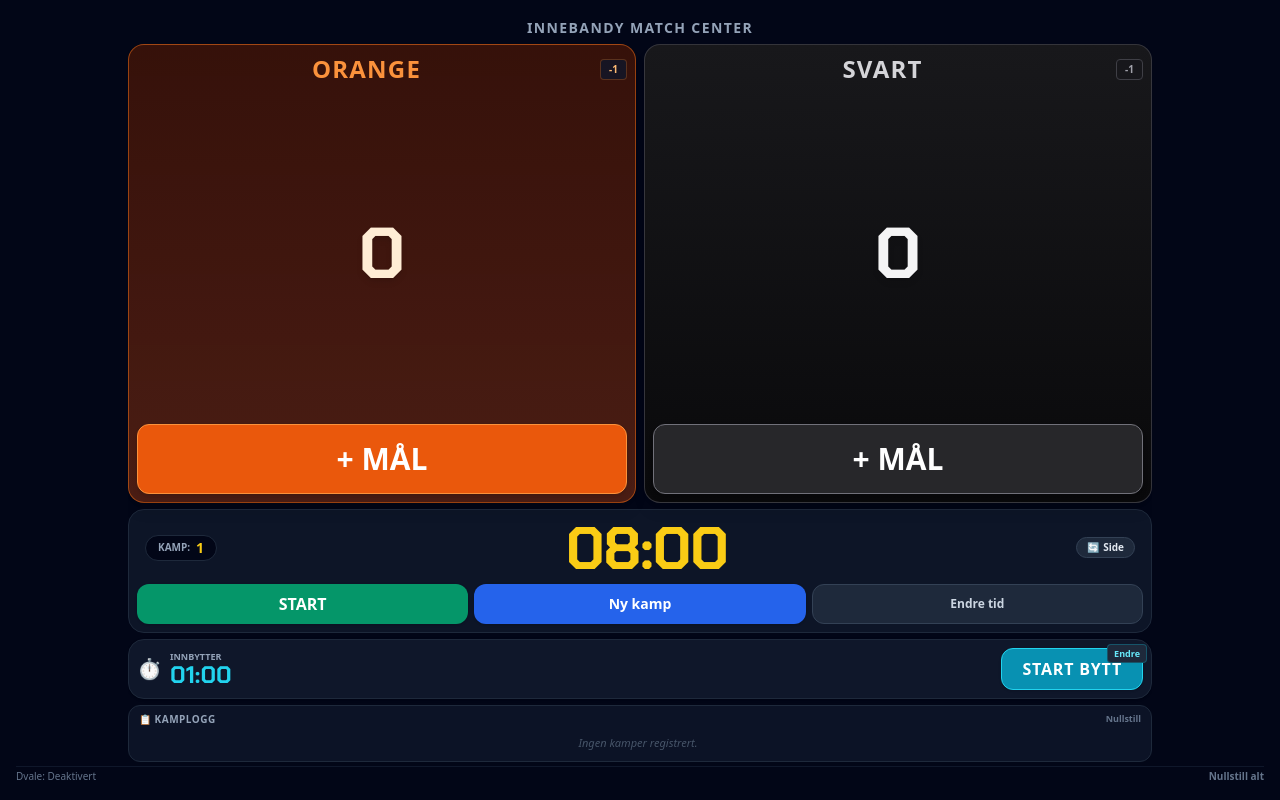
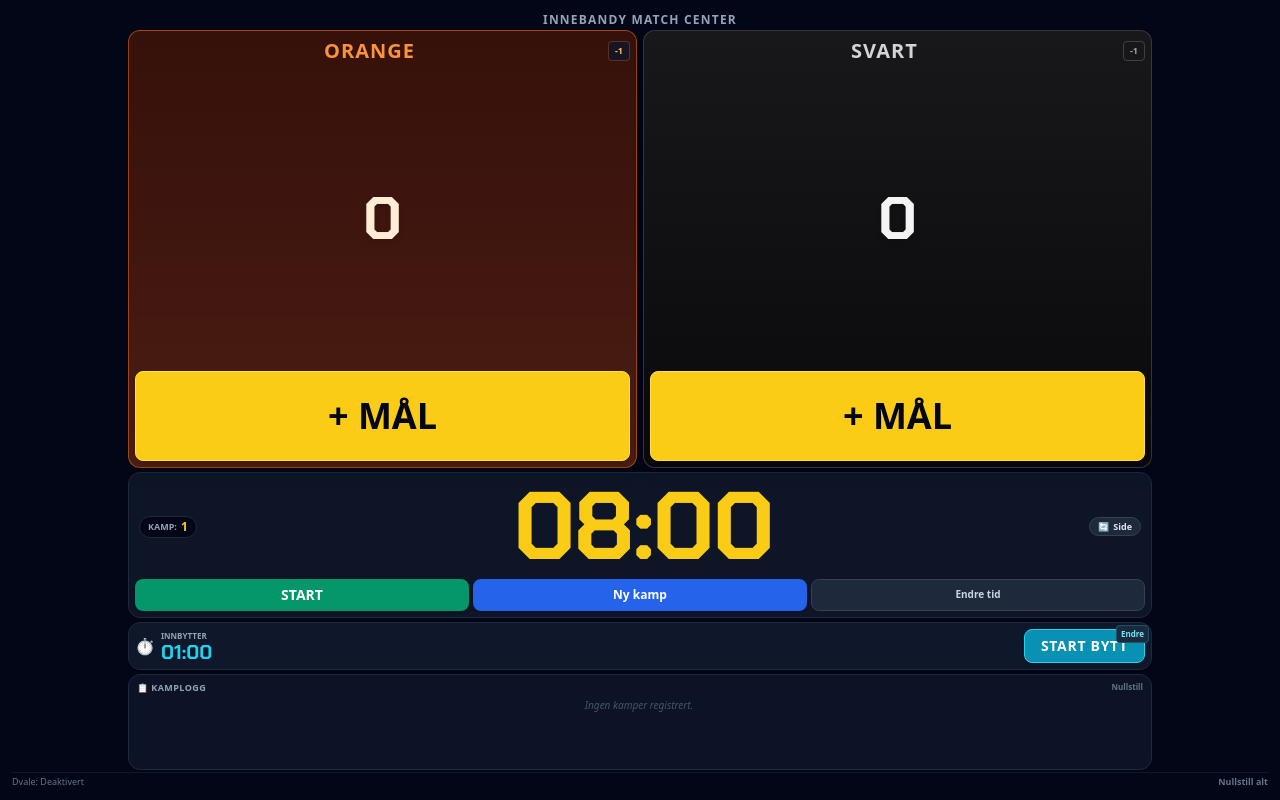
Before and after one commit to henrikaan/innebandy-scoreboard, a plain HTML site: page index.html in a window 1280 px wide. Drawn offline with nearby package versions, Linux system fonts and the light colour scheme.

Commit message:
Add files via upload

```diff
--- a/index.html
+++ b/index.html
@@ -12,8 +12,8 @@
     }
 
     @keyframes match-end-blink {
-      0%, 100% { background-color: #020617; } /* slate-950 */
-      50% { background-color: #991b1b; }      /* red-800 */
+      0%, 100% { background-color: #020617; }
+      50% { background-color: #991b1b; }
     }
 
     .animate-blink-red {
@@ -37,115 +37,115 @@
     }
   </style>
 </head>
-<body id="main-body" class="bg-slate-950 text-white select-none h-screen w-screen flex flex-col justify-between p-2 sm:p-4 transition-colors duration-200 overflow-hidden">
+<body id="main-body" class="bg-slate-950 text-white select-none h-screen w-screen flex flex-col justify-between p-1.5 sm:p-3 transition-colors duration-200 overflow-hidden">
 
   <!-- Minimal Header -->
-  <header class="text-center shrink-0 py-0.5">
-    <h1 class="text-xs sm:text-sm font-semibold tracking-widest text-slate-400 uppercase">Innebandy Match Center</h1>
+  <header class="text-center shrink-0">
+    <h1 class="text-[10px] sm:text-xs font-semibold tracking-widest text-slate-400 uppercase">Innebandy Match Center</h1>
   </header>
 
-  <!-- Hovedinnhold / Match Grid (Spenner over tilgjengelig plass på skjermen) -->
-  <main class="flex-1 w-full max-w-5xl mx-auto flex flex-col justify-between gap-1.5 py-1 min-h-0 overflow-hidden">
+  <!-- Hovedinnhold / Match Grid (Strengt tilpasset skjermhøyden) -->
+  <main class="flex-1 w-full max-w-5xl mx-auto flex flex-col justify-between gap-1 py-0.5 min-h-0 overflow-hidden">
 
-    <!-- Top Row: Måltavler for begge lag ved siden av hverandre på mobil -->
-    <div class="grid grid-cols-2 gap-2 flex-1 min-h-0">
+    <!-- Top Row: Måltavler for begge lag med doblet høyde på +MÅL knappene -->
+    <div class="grid grid-cols-2 gap-1.5 flex-[1.4] min-h-0">
 
       <!-- Venstre Lag Box -->
-      <div id="card-left" class="bg-gradient-to-b from-orange-950/80 to-orange-900/60 border border-orange-500/50 rounded-2xl p-2 shadow-lg flex flex-col justify-between items-center relative overflow-hidden h-full">
+      <div id="card-left" class="bg-gradient-to-b from-orange-950/80 to-orange-900/60 border border-orange-500/50 rounded-xl p-1.5 shadow-lg flex flex-col justify-between items-center relative overflow-hidden h-full">
         <div class="flex justify-between items-center w-full z-10 gap-1">
-          <input id="name-left" type="text" value="ORANGE" class="bg-transparent text-lg sm:text-2xl font-bold text-center text-orange-400 focus:outline-none focus:border-b border-orange-400 uppercase tracking-wider w-full">
-          <button onclick="changeScore('left', -1)" class="px-2 py-0.5 bg-slate-900/80 hover:bg-slate-800 text-[10px] text-orange-300 font-bold rounded border border-orange-500/30 shrink-0">
+          <input id="name-left" type="text" value="ORANGE" class="bg-transparent text-base sm:text-xl font-bold text-center text-orange-400 focus:outline-none focus:border-b border-orange-400 uppercase tracking-wider w-full">
+          <button onclick="changeScore('left', -1)" class="px-1.5 py-0.5 bg-slate-900/80 hover:bg-slate-800 text-[9px] text-orange-300 font-bold rounded border border-orange-500/30 shrink-0">
             -1
           </button>
         </div>
 
         <!-- Mål-tall -->
-        <div id="score-left" class="digital-font text-5xl sm:text-7xl font-bold text-orange-100 my-auto pointer-events-none drop-shadow-md">0</div>
+        <div id="score-left" class="digital-font text-4xl sm:text-6xl font-bold text-orange-100 my-auto pointer-events-none drop-shadow-md">0</div>
 
-        <!-- + MÅL KNAPP -->
-        <button onclick="changeScore('left', 1)" class="w-full py-2.5 sm:py-4 bg-orange-600 hover:bg-orange-500 active:bg-orange-400 text-white font-black text-xl sm:text-3xl rounded-xl transition shadow-md border border-orange-400 flex items-center justify-center gap-1 z-10 shrink-0">
+        <!-- GIGANTISK/DOBBELT SÅ HØY + MÅL KNAPP (GUL) -->
+        <button onclick="changeScore('left', 1)" class="w-full py-4 sm:py-6 bg-yellow-400 hover:bg-yellow-300 active:bg-yellow-200 text-slate-950 font-black text-2xl sm:text-4xl rounded-lg transition shadow-md border border-yellow-300 flex items-center justify-center gap-1 z-10 shrink-0">
           <span>+ MÅL</span>
         </button>
       </div>
 
       <!-- Høyre Lag Box -->
-      <div id="card-right" class="bg-gradient-to-b from-zinc-900 to-zinc-950 border border-zinc-700/80 rounded-2xl p-2 shadow-lg flex flex-col justify-between items-center relative overflow-hidden h-full">
+      <div id="card-right" class="bg-gradient-to-b from-zinc-900 to-zinc-950 border border-zinc-700/80 rounded-xl p-1.5 shadow-lg flex flex-col justify-between items-center relative overflow-hidden h-full">
         <div class="flex justify-between items-center w-full z-10 gap-1">
-          <input id="name-right" type="text" value="SVART" class="bg-transparent text-lg sm:text-2xl font-bold text-center text-zinc-300 focus:outline-none focus:border-b border-zinc-500 uppercase tracking-wider w-full">
-          <button onclick="changeScore('right', -1)" class="px-2 py-0.5 bg-zinc-900/90 hover:bg-zinc-800 text-[10px] text-zinc-400 font-bold rounded border border-zinc-700 shrink-0">
+          <input id="name-right" type="text" value="SVART" class="bg-transparent text-base sm:text-xl font-bold text-center text-zinc-300 focus:outline-none focus:border-b border-zinc-500 uppercase tracking-wider w-full">
+          <button onclick="changeScore('right', -1)" class="px-1.5 py-0.5 bg-zinc-900/90 hover:bg-zinc-800 text-[9px] text-zinc-400 font-bold rounded border border-zinc-700 shrink-0">
             -1
           </button>
         </div>
 
         <!-- Mål-tall -->
-        <div id="score-right" class="digital-font text-5xl sm:text-7xl font-bold text-zinc-100 my-auto pointer-events-none drop-shadow-md">0</div>
+        <div id="score-right" class="digital-font text-4xl sm:text-6xl font-bold text-zinc-100 my-auto pointer-events-none drop-shadow-md">0</div>
 
-        <!-- + MÅL KNAPP -->
-        <button onclick="changeScore('right', 1)" class="w-full py-2.5 sm:py-4 bg-zinc-800 hover:bg-zinc-700 active:bg-zinc-600 text-white font-black text-xl sm:text-3xl rounded-xl transition shadow-md border border-zinc-500 flex items-center justify-center gap-1 z-10 shrink-0">
+        <!-- GIGANTISK/DOBBELT SÅ HØY + MÅL KNAPP (GUL) -->
+        <button onclick="changeScore('right', 1)" class="w-full py-4 sm:py-6 bg-yellow-400 hover:bg-yellow-300 active:bg-yellow-200 text-slate-950 font-black text-2xl sm:text-4xl rounded-lg transition shadow-md border border-yellow-300 flex items-center justify-center gap-1 z-10 shrink-0">
           <span>+ MÅL</span>
         </button>
       </div>
 
     </div>
 
-    <!-- Midtre Del: Kampklokke & Kontroller -->
-    <div class="bg-slate-900/90 border border-slate-800 rounded-2xl p-2 flex flex-col items-center justify-center shrink-0">
+    <!-- Midtre Del: Kampklokke (Større tall) & Kontroller -->
+    <div class="bg-slate-900/90 border border-slate-800 rounded-xl p-1.5 flex flex-col items-center justify-center shrink-0">
 
-      <div class="flex items-center justify-between w-full px-2 mb-0.5">
-        <div class="flex items-center gap-1.5 bg-slate-950 px-3 py-0.5 rounded-full border border-slate-800">
-          <span class="text-[10px] uppercase text-slate-400 font-semibold">Kamp:</span>
-          <span id="match-counter-display" class="font-bold text-sm text-yellow-400">1</span>
+      <div class="flex items-center justify-between w-full px-1">
+        <div class="flex items-center gap-1 bg-slate-950 px-2 py-0.5 rounded-full border border-slate-800">
+          <span class="text-[9px] uppercase text-slate-400 font-semibold">Kamp:</span>
+          <span id="match-counter-display" class="font-bold text-xs text-yellow-400">1</span>
         </div>
 
-        <!-- Kamptidsvisning -->
-        <div id="timer-display" class="digital-font text-4xl sm:text-6xl font-bold text-yellow-400 tracking-tight leading-none">
+        <!-- STØRRE Kamptidsvisning -->
+        <div id="timer-display" class="digital-font text-6xl sm:text-8xl font-bold text-yellow-400 tracking-tight leading-none">
           08:00
         </div>
 
-        <button onclick="swapSides()" title="Bytt banehalvdel" class="flex items-center gap-1 bg-slate-800 hover:bg-slate-700 text-slate-200 border border-slate-700 px-2.5 py-0.5 rounded-full text-[10px] font-bold">
+        <button onclick="swapSides()" title="Bytt banehalvdel" class="flex items-center gap-1 bg-slate-800 hover:bg-slate-700 text-slate-200 border border-slate-700 px-2 py-0.5 rounded-full text-[9px] font-bold">
           <span>🔄</span> Side
         </button>
       </div>
 
       <!-- Kontrollknapper for Kampklokke -->
-      <div class="grid grid-cols-3 gap-1.5 w-full mt-1">
-        <button id="start-btn" onclick="toggleTimer()" class="py-2 bg-emerald-600 hover:bg-emerald-500 active:scale-95 font-black text-sm sm:text-base rounded-xl transition shadow">START</button>
-        <button onclick="startNewMatch()" class="py-2 bg-blue-600 hover:bg-blue-500 active:scale-95 font-bold text-xs sm:text-sm text-white rounded-xl transition shadow">Ny kamp</button>
-        <button onclick="setCustomTime()" class="py-2 bg-slate-800 hover:bg-slate-700 active:scale-95 font-semibold text-xs text-slate-300 rounded-xl transition border border-slate-700">Endre tid</button>
+      <div class="grid grid-cols-3 gap-1 w-full mt-1">
+        <button id="start-btn" onclick="toggleTimer()" class="py-1.5 bg-emerald-600 hover:bg-emerald-500 active:scale-95 font-black text-xs sm:text-sm rounded-lg transition shadow">START</button>
+        <button onclick="startNewMatch()" class="py-1.5 bg-blue-600 hover:bg-blue-500 active:scale-95 font-bold text-[11px] sm:text-xs text-white rounded-lg transition shadow">Ny kamp</button>
+        <button onclick="setCustomTime()" class="py-1.5 bg-slate-800 hover:bg-slate-700 active:scale-95 font-semibold text-[10px] text-slate-300 rounded-lg transition border border-slate-700">Endre tid</button>
       </div>
     </div>
 
     <!-- Innbytter-timer -->
-    <div id="sub-timer-card" class="bg-slate-900 border border-slate-800 rounded-2xl p-2 flex items-center justify-between gap-2 shadow shrink-0 relative overflow-hidden">
-      <button onclick="setCustomSubTime()" class="absolute top-1 right-1 px-1.5 py-0.5 bg-slate-800 text-[9px] text-cyan-300 font-bold rounded border border-cyan-500/30 z-20">
+    <div id="sub-timer-card" class="bg-slate-900 border border-slate-800 rounded-xl p-1.5 flex items-center justify-between gap-1 shadow shrink-0 relative overflow-hidden">
+      <button onclick="setCustomSubTime()" class="absolute top-0.5 right-0.5 px-1 py-0.5 bg-slate-800 text-[8px] text-cyan-300 font-bold rounded border border-cyan-500/30 z-20">
         Endre
       </button>
 
-      <div class="flex items-center gap-2">
-        <span class="text-xl">⏱️</span>
+      <div class="flex items-center gap-1.5">
+        <span class="text-base">⏱️</span>
         <div>
-          <div class="text-[9px] text-slate-400 font-bold uppercase">Innbytter</div>
-          <div id="sub-timer-display" class="digital-font text-2xl font-bold text-cyan-400 leading-none">01:00</div>
+          <div class="text-[8px] text-slate-400 font-bold uppercase">Innbytter</div>
+          <div id="sub-timer-display" class="digital-font text-xl font-bold text-cyan-400 leading-none">01:00</div>
         </div>
       </div>
 
-      <button onclick="startSubTimer()" class="px-5 py-2 bg-cyan-600 hover:bg-cyan-500 active:scale-95 text-white font-black text-sm sm:text-base rounded-xl transition border border-cyan-400 uppercase tracking-wider shadow">
+      <button onclick="startSubTimer()" class="px-4 py-1.5 bg-cyan-600 hover:bg-cyan-500 active:scale-95 text-white font-black text-xs sm:text-sm rounded-lg transition border border-cyan-400 uppercase tracking-wider shadow">
         START BYTT
       </button>
     </div>
 
-    <!-- Mini Kamplogg Section (Areal-tilpasset med intern scroll) -->
-    <section class="bg-slate-900/80 border border-slate-800 rounded-xl p-1.5 shrink-0 max-h-24 overflow-hidden flex flex-col">
-      <div class="flex justify-between items-center mb-1 px-1">
-        <span class="text-[10px] font-bold uppercase tracking-wider text-slate-400">📋 Kamplogg</span>
-        <button onclick="clearLog()" class="text-[9px] text-slate-500 hover:text-red-400 font-semibold">Nullstill</button>
+    <!-- Mini Kamplogg Section (Fast plassering nederst, forhindrer overlapping) -->
+    <section class="bg-slate-900/80 border border-slate-800 rounded-xl p-1.5 shrink-0 flex flex-col h-20 sm:h-24 overflow-hidden">
+      <div class="flex justify-between items-center mb-0.5 px-0.5 shrink-0">
+        <span class="text-[9px] font-bold uppercase tracking-wider text-slate-400">📋 Kamplogg</span>
+        <button onclick="clearLog()" class="text-[8px] text-slate-500 hover:text-red-400 font-semibold">Nullstill</button>
       </div>
 
-      <div class="overflow-y-auto flex-1 text-[11px] pr-1">
+      <div class="overflow-y-auto flex-1 text-[10px] pr-0.5">
         <table class="w-full text-left">
           <tbody id="match-log-body" class="divide-y divide-slate-800/60">
             <tr id="empty-log-msg">
-              <td colspan="4" class="py-1 text-center text-slate-600 italic">Ingen kamper registrert.</td>
+              <td colspan="4" class="py-0.5 text-center text-slate-600 italic">Ingen kamper registrert.</td>
             </tr>
           </tbody>
         </table>
@@ -155,7 +155,7 @@
   </main>
 
   <!-- Minimal Footer -->
-  <footer class="flex justify-between items-center text-[10px] text-slate-500 shrink-0 pt-0.5 border-t border-slate-900">
+  <footer class="flex justify-between items-center text-[9px] text-slate-500 shrink-0 border-t border-slate-900 pt-0.5">
     <span id="wake-lock-status">Dvale: Deaktivert</span>
     <button onclick="resetAll()" class="hover:text-red-400 transition font-semibold">Nullstill alt</button>
   </footer>
@@ -290,7 +290,7 @@
       if (matchHistory.length === 0) {
         matchLogBody.innerHTML = `
           <tr id="empty-log-msg">
-            <td colspan="4" class="py-1 text-center text-slate-600 italic">Ingen kamper registrert.</td>
+            <td colspan="4" class="py-0.5 text-center text-slate-600 italic">Ingen kamper registrert.</td>
           </tr>
         `;
         return;
```
